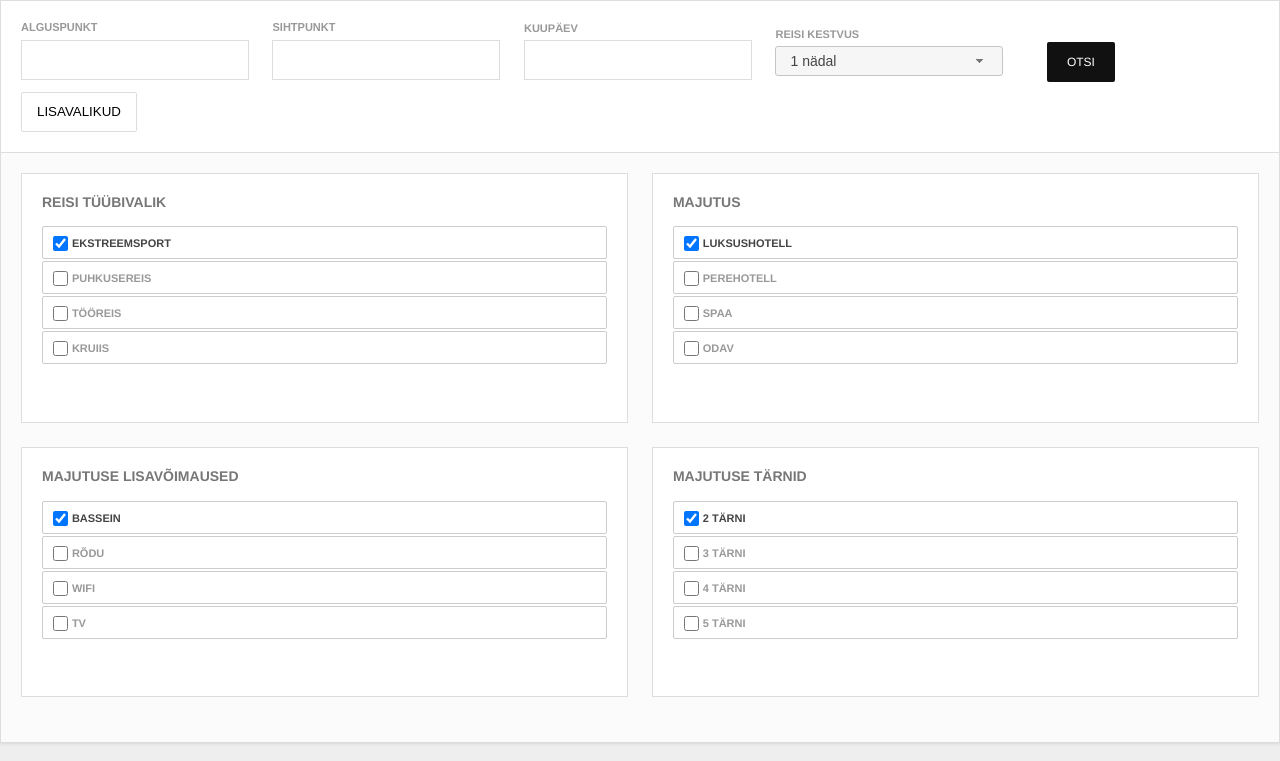
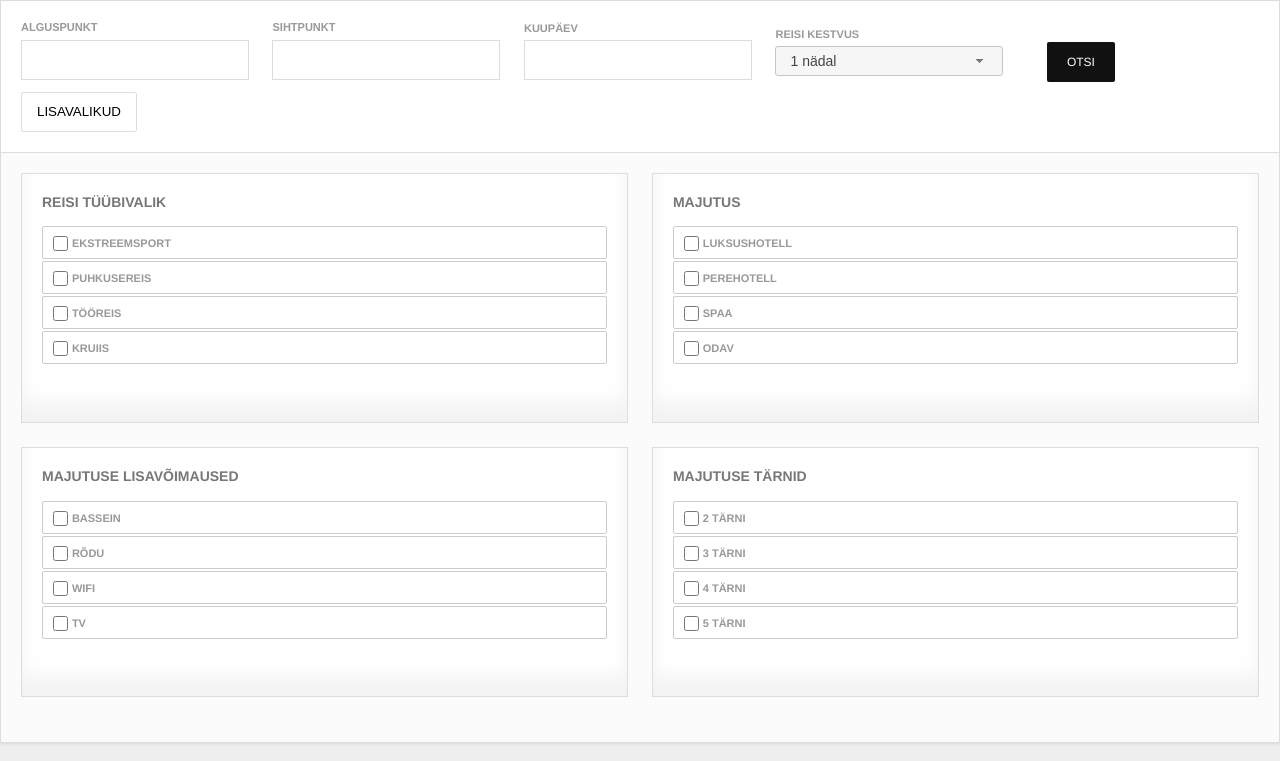
Before and after one commit to thisisbrainy/reisiliit-front-end, a plain HTML site: page index.html in a window 1280 px wide. Shown: the top 761 px of the page. Drawn offline with Linux system fonts and the light colour scheme.

Commit message:
vaikimisi checkboxid ära ja advanced+search shadows

```diff
--- a/index.html
+++ b/index.html
@@ -53,7 +53,7 @@
         <legend>Reisi tüübivalik </legend>
           <ul>
             <li>
-              <input type="checkbox" checked="checked" name="advanced-type-extreme">
+              <input type="checkbox" name="advanced-type-extreme">
               <label for="advanced-type-extreme">Ekstreemsport</label>
               <div class="clear"></div>
             </li>
@@ -80,7 +80,7 @@
         <legend>Majutus </legend>
           <ul>
             <li>
-              <input type="checkbox" checked="checked" name="advanced-opt-lux">
+              <input type="checkbox" name="advanced-opt-lux">
               <label for="advanced-opt-lux">Luksushotell</label>
               <div class="clear"></div>
             </li>
@@ -107,7 +107,7 @@
         <legend>Majutuse lisavõimaused </legend>
           <ul>
             <li>
-              <input type="checkbox" checked="checked" name="advanced-att-pool">
+              <input type="checkbox" name="advanced-att-pool">
               <label for="advanced-att-pool">Bassein</label>
               <div class="clear"></div>
             </li>
@@ -134,7 +134,7 @@
         <legend>Majutuse tärnid </legend>
           <ul>
             <li>
-              <input type="checkbox" checked="checked" name="advanced-star2" >
+              <input type="checkbox" name="advanced-star2" >
               <label for="advanced-star-2">2 tärni</label>
               <div class="clear"></div>
             </li>
--- a/style.css
+++ b/style.css
@@ -165,6 +165,7 @@ a.back-button {
   margin-right: 20px;
   margin-bottom: 20px;
   padding: 20px;
+	box-shadow: inset 0px -20px 20px rgba(0,0,0,.05);
 }
 
 .advanced-search-blocks li {
```
